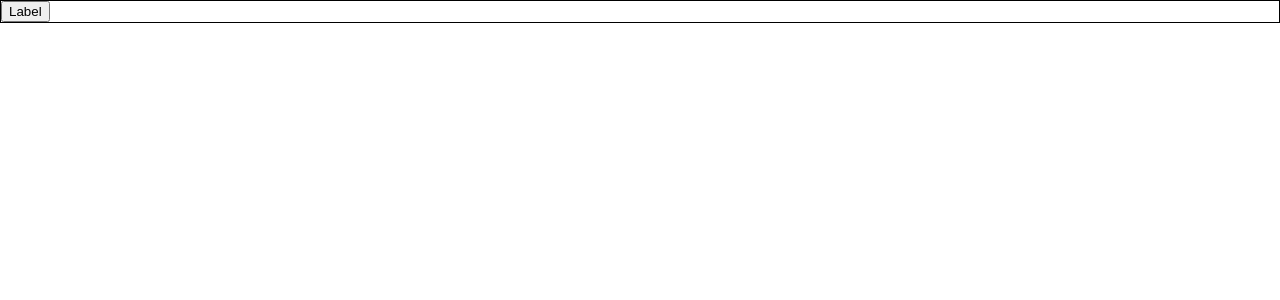
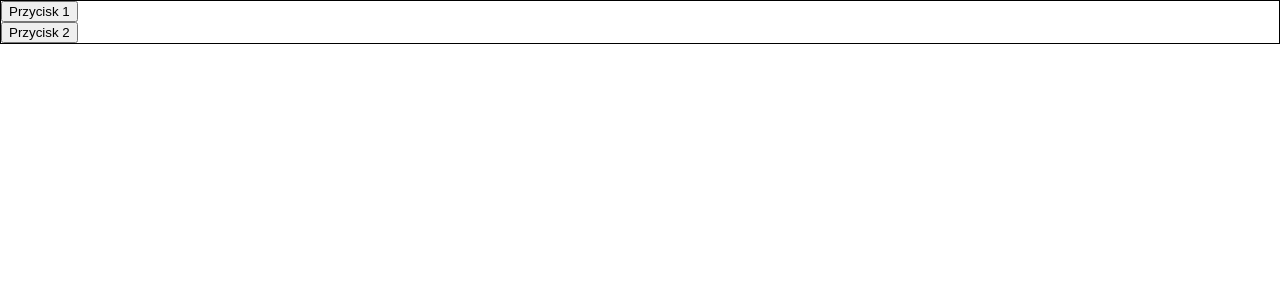
Before and after one commit to JarekZ92/React-workshop, a React (Create React App) app: page / in a window 1280 px wide. Shown: the top 300 px of the page. Built offline with nearby package versions, Linux system fonts and the light colour scheme.

Commit message:
SingingButton -passing function

```diff
--- a/src/App.js
+++ b/src/App.js
@@ -5,9 +5,17 @@ import Border from './Border'
 
 const App = () => (
   <Border>
-    <SingingButton />
-   </Border>
+    <SingingButton
+      label={'Przycisk 1'}
+      sound={'La la la'}
+      makeSound={() => alert('Im from makeSound')}
+    />
+    <SingingButton
+      label={'Przycisk 2'}
+      sound={'Kotki dwa!'}
+    />
+  </Border>
 
-    )
+)
 
-    export default App
+export default App
--- a/src/SingingButton.js
+++ b/src/SingingButton.js
@@ -3,9 +3,10 @@ import React from 'react'
 const SingingButton = (props) => (
     <div>
         <button
-            onClick={() => alert('lalalal')}
+            onClick={props.makeSound}
         >
-            Label
+            {props.label}
+
         </button>
     </div>
 )
```
